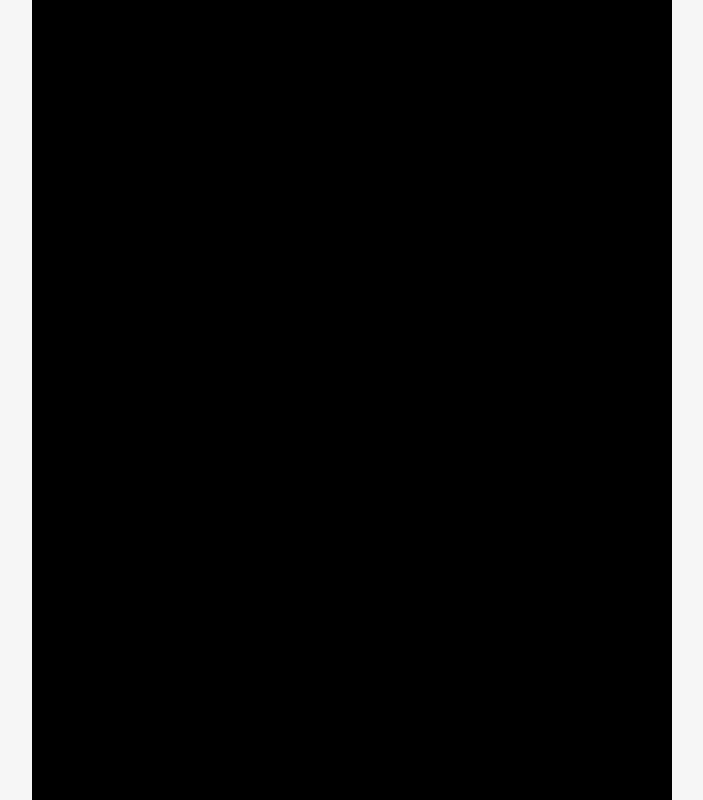
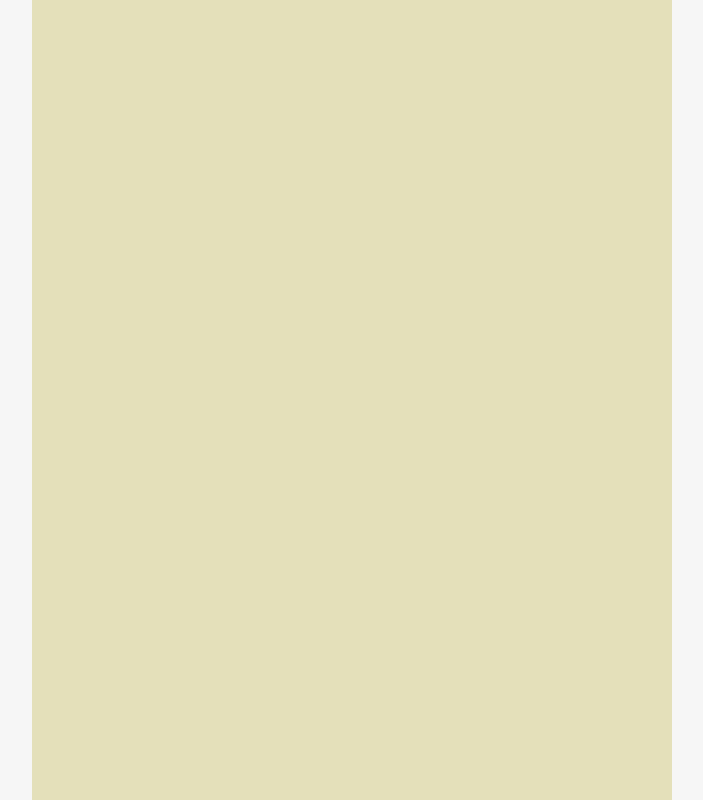
Before and after one commit to strel2k10/Lava-climber, a plain HTML site: page index.html in a window 1280 px wide. Shown: the whole page, without its empty margins (288-991 px from the left). Drawn offline with Linux system fonts and the light colour scheme.

Commit message:
baseline files

```diff
--- a/index.html
+++ b/index.html
@@ -22,6 +22,7 @@
     </style>
     <script type="text/javascript" src="./libs/three.min.js"></script>
     <script ype="text/javascript" src="lava-climber.js"></script>
+    <script type="text/javascript" src="libs/OrbitControls.js"></script>
 </head>
 
 <body>
--- a/lava-climber.js
+++ b/lava-climber.js
@@ -1,23 +1,37 @@
-let scene,camera,renderer;
-window.onload = function init(){
-   createScene()
+// THREEJS RELATED VARIABLES
+let scene, camera, renderer;
+let controls;
+
+
+
+window.onload = function init() {
+    createScene();
+    createCharacter();
+
+
+    window.addEventListener('keypress', handleKeyPress);
+
+    animate();
 }
 
-function createScene(){
-     scene = new THREE.Scene()
+function createScene() {
+    scene = new THREE.Scene()
 
-     camera = new THREE.PerspectiveCamera(60, window.innerWidth/ window.innerHeight,1,10000)
+    camera = new THREE.PerspectiveCamera(60, window.innerWidth / window.innerHeight, 1, 10000)
+    controls = new THREE.OrbitControls(camera);
+    controls.addEventListener('change', function () {
+        renderer.render(scene, camera);
+    });
+    renderer = new THREE.WebGLRenderer();
+    renderer.setSize(window.innerWidth, window.innerHeight);
 
-     renderer = new THREE.WebGLRenderer();
-    renderer.setSize(window.innerWidth,window.innerHeight);
+    renderer.setClearColor("#e4e0ba");
 
-    renderer.setClearColor("red");
+    // add the output of the renderer to the DIV with id "world"
+    document.getElementById('world').appendChild(renderer.domElement);
 
-        // add the output of the renderer to the DIV with id "world"
-        document.getElementById('world').appendChild(renderer.domElement);
-
-        // listen to the screen: if the user resizes it we have to update the camera and the renderer size
-        window.addEventListener('resize', handleWindowResize, false);
+    // listen to the screen: if the user resizes it we have to update the camera and the renderer size
+    window.addEventListener('resize', handleWindowResize, false);
 }
 
 function handleWindowResize() {
@@ -28,3 +42,30 @@ function handleWindowResize() {
     camera.aspect = WIDTH / HEIGHT;
     camera.updateProjectionMatrix();
 }
+
+function createCharacter() {
+
+}
+
+function handleKeyPress(event) {
+
+
+}
+
+function updateCharacter() {
+
+    // update the Character's position
+   // char.position.y += 1;
+   // char.position.x += 1;
+}
+
+function animate() {
+
+
+    // render
+    renderer.render(scene, camera);
+    updateCharacter();
+
+
+    requestAnimationFrame(animate);
+}
```
